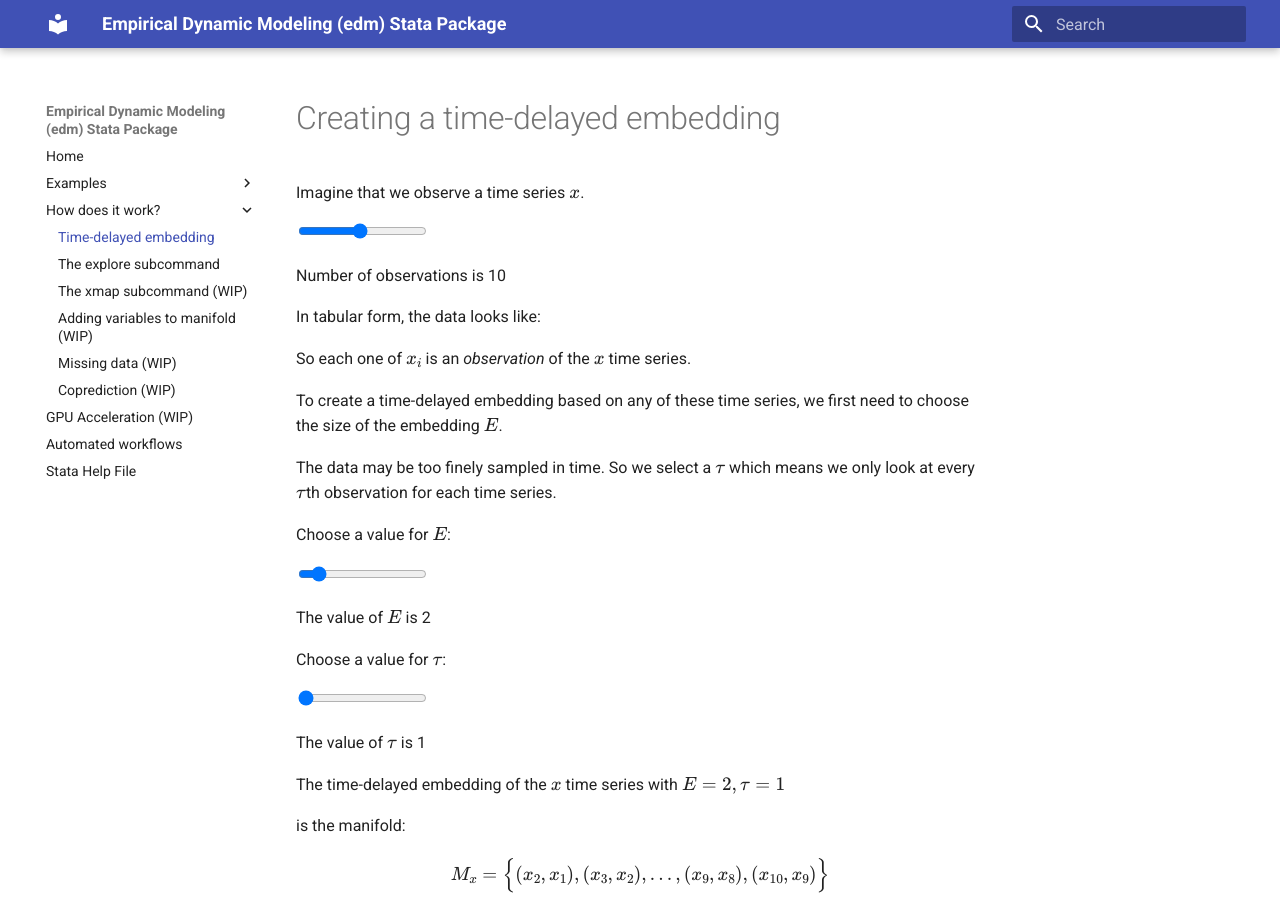
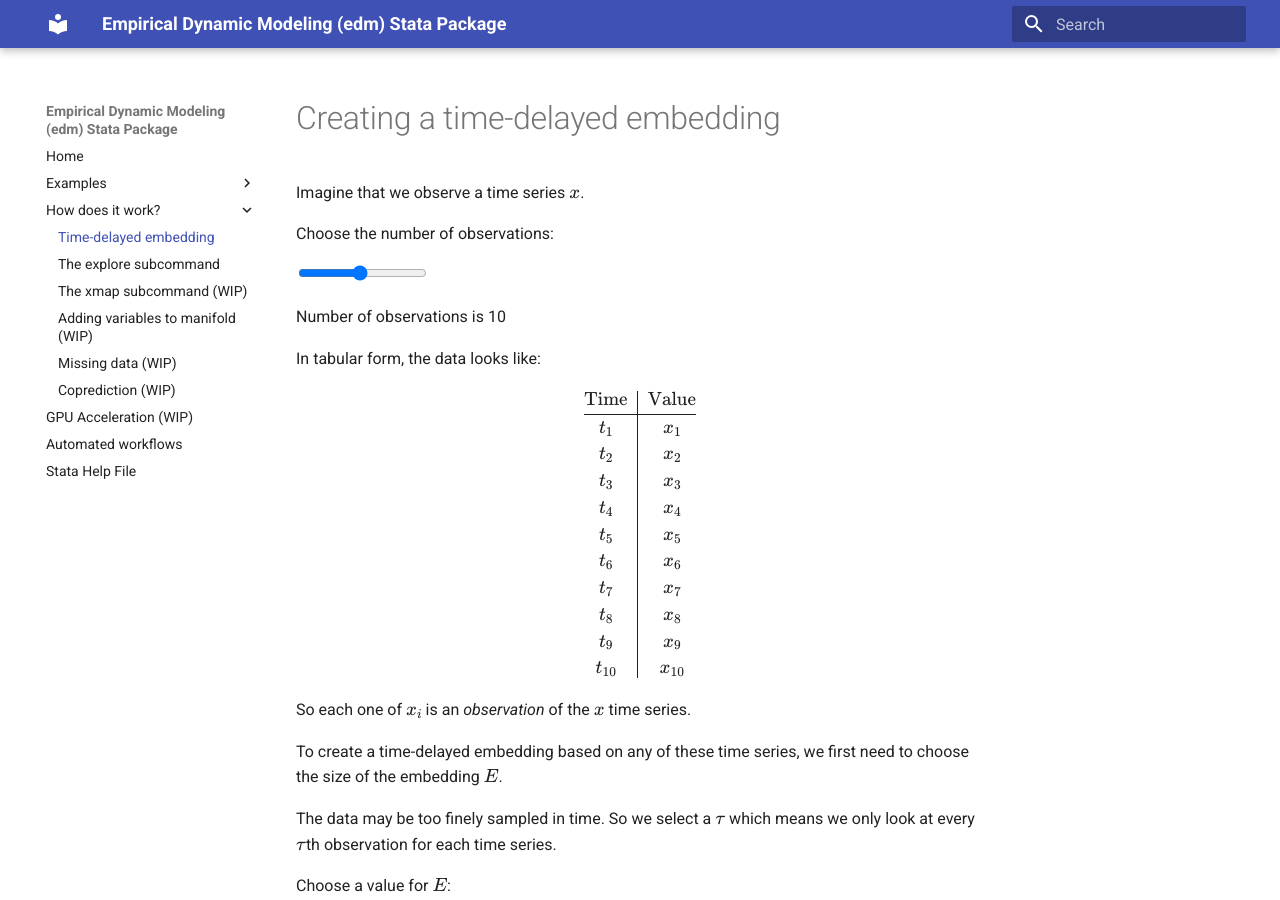
Before and after one commit to EDM-Developers/edm-stata, an MkDocs documentation site: the page built from docs/time-delayed-embedding.md, in a window 1280 px wide and 900 px high. Built offline with MkDocs 1.6.1 and Material for MkDocs 9.7.7, drawn with Linux system fonts in a browser that asks for light colours.

Commit message:
Add 'dataframe' view of time series to docs

```diff
--- a/docs/assets/manifold.js
+++ b/docs/assets/manifold.js
@@ -55,6 +55,21 @@ function latexify_set_of_sets(M) {
   return tex;
 }
 
+function latexify_time_series(x, numObs) {
+  if (numObs == 0) {
+    return "\\emptyset"
+  }
+
+  let tex = `\\begin{array}{c|c}\n`;
+  tex += "\\text{Time} & \\text{Value} \\\\ \n \\hline ";
+  for (let i = 1; i <= numObs; i++) {
+    tex += `t_{${i}} & ${x}_{${i}} \\\\ \n`;
+  }
+  tex += "\\end{array}"
+
+  return tex;
+}
+
 function manifold(x, numObs, E, tau, allowMissing = false, p = 1) {
   let M = [];
   if (E == 0) {
--- a/docs/assets/time-delayed-embedding.js
+++ b/docs/assets/time-delayed-embedding.js
@@ -19,6 +19,8 @@ update_manifold = function () {
   const allowMissing = false;
   const p = 1;
 
+  const x_time_series = latexify_time_series("x", numObs);
+
   // Construct the manifold and targets
   const M = manifold("x", numObs, E, tau, allowMissing, p);
 
@@ -30,6 +32,7 @@ update_manifold = function () {
   // Save the result to the page
   document.querySelectorAll(".dynamic-equation").forEach((eqn) => {
     eqn.innerHTML = eqn.dataset.equation
+      .replace(/\${x_time_series}/, x_time_series)
       .replace(/\${M_x_sets}/, maniSetFormTex)
       .replace(/\${M_x}/, maniTex);
   });
--- a/docs/time-delayed-embedding.md
+++ b/docs/time-delayed-embedding.md
@@ -5,10 +5,14 @@
 
 Imagine that we observe a time series $x$.
 
+Choose the number of observations:
+
 <div class="slidecontainer"><input type="range" min="1" max="20" value="10" class="slider" id="numObs"></div>
 Number of observations is  <span class="numObs_choice" />
 
 In tabular form, the data looks like:
+
+<span class="dynamic-equation" data-equation="\[ ${x_time_series} \]" />
 
 So each one of $x_i$ is an *observation* of the $x$ time series.
 
```
